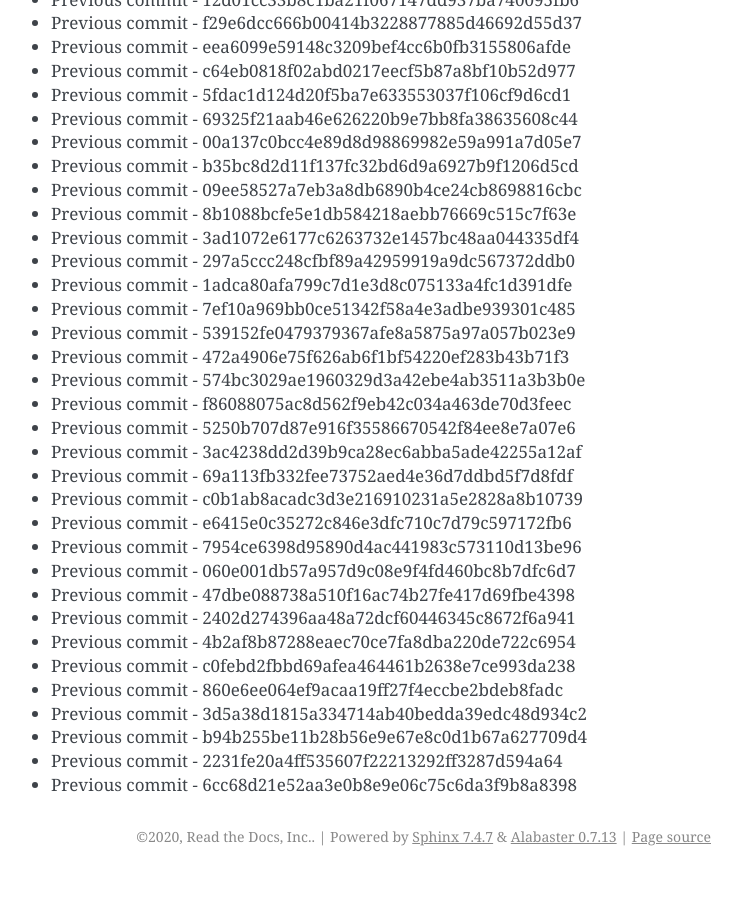
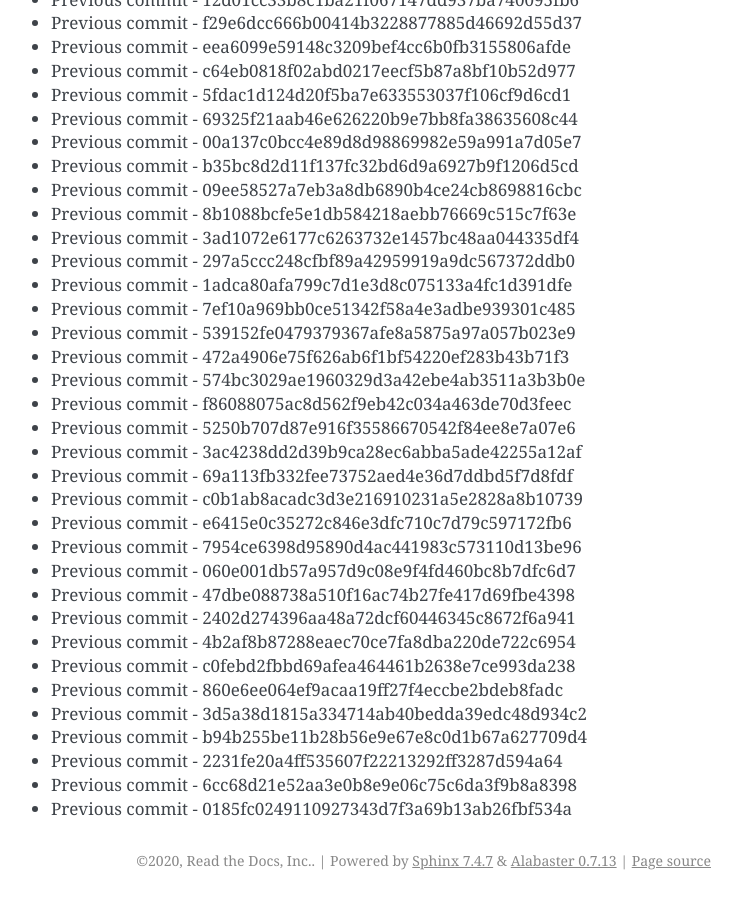
Before and after one commit to readthedocs/rtd-git-stresstest, a Sphinx documentation site: the page built from docs/updates.rst, in a window 1280 px wide and 900 px high, scrolled down 1346 px. Shown: the whole window, without its empty margins (399-1141 px from the left). Built offline with Sphinx 7.4.7, drawn with Linux system fonts in a browser that asks for light colours; before the commit the page ends 2222 px from its top, so only the background shows below that.

Commit message:
Generating commit from previous: 0185fc0249110927343d7f3a69b13ab26fbf534a

```diff
--- a/docs/updates.rst
+++ b/docs/updates.rst
@@ -88,3 +88,4 @@ It can be tested for any performance characteristics.
 * Previous commit - b94b255be11b28b56e9e67e8c0d1b67a627709d4
 * Previous commit - 2231fe20a4ff535607f22213292ff3287d594a64
 * Previous commit - 6cc68d21e52aa3e0b8e9e06c75c6da3f9b8a8398
+* Previous commit - 0185fc0249110927343d7f3a69b13ab26fbf534a
```
